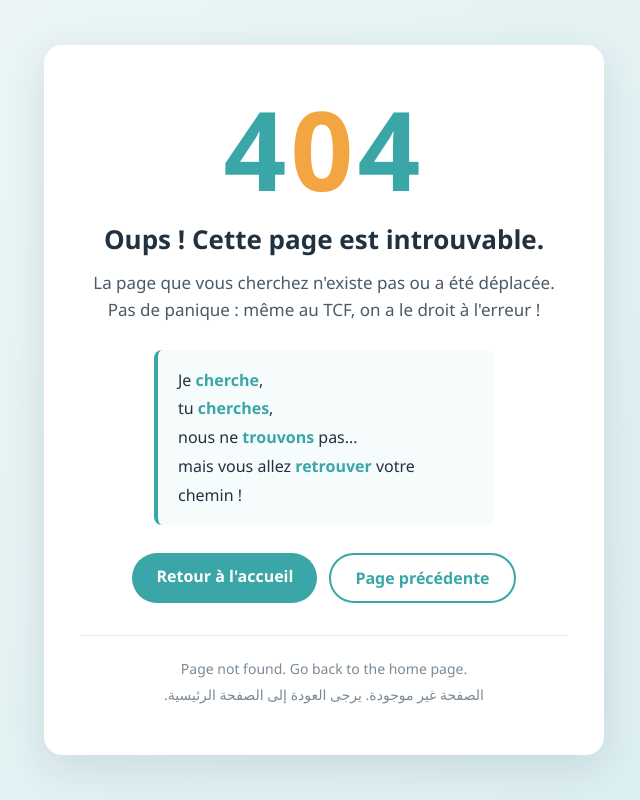
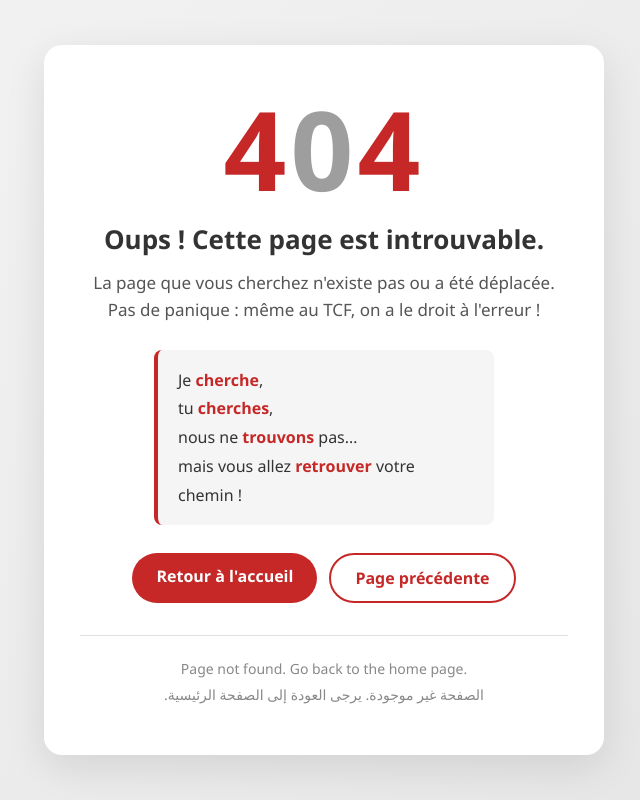
Before and after one commit to christineteacher-star/portfolio, a plain HTML site: page 404.html in a window 1280 px wide. Shown: the whole page, without its empty margins (316-956 px from the left). Drawn offline with Linux system fonts and the light colour scheme.

Commit message:
Update styles and colors in 404.html

```diff
--- a/404.html
+++ b/404.html
@@ -14,8 +14,8 @@
       align-items: center;
       justify-content: center;
       font-family: "Segoe UI", Roboto, Helvetica, Arial, sans-serif;
-      background: linear-gradient(135deg, #eef6f7 0%, #d9eef0 100%);
-      color: #22313f;
+      background: linear-gradient(135deg, #f4f4f4 0%, #e4e4e4 100%);
+      color: #333333;
       padding: 24px;
     }
 
@@ -26,18 +26,18 @@
       border-radius: 18px;
       padding: 48px 36px;
       text-align: center;
-      box-shadow: 0 12px 40px rgba(34, 49, 63, 0.12);
+      box-shadow: 0 12px 40px rgba(0, 0, 0, 0.10);
     }
 
     .code {
       font-size: 110px;
       font-weight: 800;
       line-height: 1;
-      color: #3aa6a8;
+      color: #c62828;
       letter-spacing: 4px;
     }
 
-    .code span { color: #f2a541; }
+    .code span { color: #9e9e9e; }
 
     h1 {
       font-size: 26px;
@@ -47,14 +47,14 @@
     p {
       font-size: 17px;
       line-height: 1.6;
-      color: #4a5a68;
+      color: #555555;
     }
 
     .conjugaison {
       margin: 26px auto;
       padding: 16px 20px;
-      background: #f6fbfb;
-      border-left: 4px solid #3aa6a8;
+      background: #f5f5f5;
+      border-left: 4px solid #c62828;
       border-radius: 8px;
       text-align: left;
       font-size: 16px;
@@ -62,7 +62,7 @@
       max-width: 340px;
     }
 
-    .conjugaison strong { color: #3aa6a8; }
+    .conjugaison strong { color: #c62828; }
 
     .boutons {
       display: flex;
@@ -87,15 +87,15 @@
       box-shadow: 0 6px 16px rgba(0, 0, 0, 0.12);
     }
 
-    .btn-principal { background: #3aa6a8; color: #fff; }
-    .btn-secondaire { background: #fff; color: #3aa6a8; border: 2px solid #3aa6a8; }
+    .btn-principal { background: #c62828; color: #fff; }
+    .btn-secondaire { background: #fff; color: #c62828; border: 2px solid #c62828; }
 
     .langues {
       margin-top: 32px;
       padding-top: 20px;
-      border-top: 1px solid #e3ecee;
+      border-top: 1px solid #e0e0e0;
       font-size: 14px;
-      color: #7a8a97;
+      color: #888888;
       line-height: 1.8;
     }
 
```
